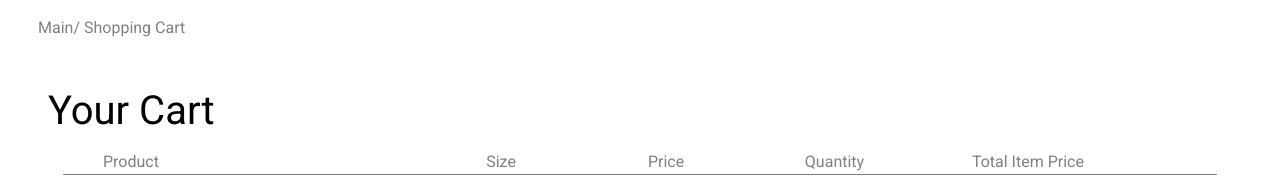
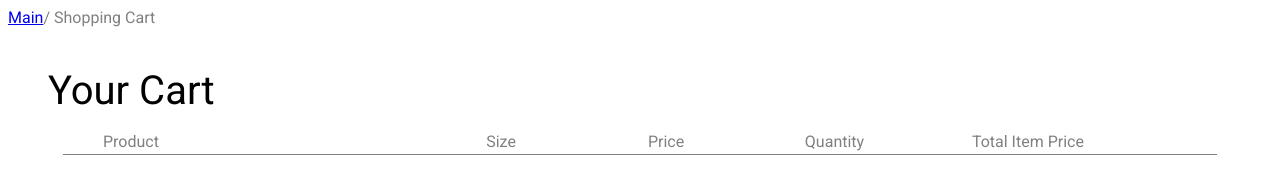
Before and after one commit to rajojon23/project-GROUP-e-commerce, a React (Create React App) app in the folder client/: page /cart in a window 1280 px wide. Shown: the top 177 px of the page. Built offline with nearby package versions, Linux system fonts and the light colour scheme; grey boxes are pictures that could not be loaded.

Commit message:
adding functioning cart<=>home navigation

```diff
--- a/client/src/components/Cart/Cart.js
+++ b/client/src/components/Cart/Cart.js
@@ -1,5 +1,7 @@
 import React from 'react';
 import styled from 'styled-components';
+import { NavLink } from "react-router-dom";
+
 // import CartItem from './CartItem';
 // import { getStoreItemArray } from "../../reducers";
 
@@ -7,7 +9,6 @@ import styled from 'styled-components';
 
 const Cart = () => {
 
-    console.log("cart display");
     // const storeItems  = useSelector(getStoreItemArray);
 
 
@@ -21,7 +22,8 @@ const Cart = () => {
 
   return (
     <Wrapper>
-        <div className="subtitle">Main/ Shopping Cart</div>
+
+        <div className="homeLink"><NavLink to="/">Main</NavLink>/ Shopping Cart</div>
 
         <div className="cartTitle">Your Cart</div>
 
@@ -33,7 +35,7 @@ const Cart = () => {
                 <div className="itemRow">
                         <div>
                             <div className="itemHead" style={{paddingLeft: 40}}>Product</div>
-                            <div class="itemContainer">
+                            <div className="itemContainer">
                                 <img className="itemImg" src="https://d2fn6rbs5rhk8j.cloudfront.net/wp-content/uploads/2018/12/fashion-unisex-watch-rose-gold-black-dial-timepiece-direct-watch-manufacturer-by-3watches.com-3w-ct01-13.jpg" />
                                 <div className="itemDetails">
                                     <span>Garmin Vivofita,, Fitness Band</span>
@@ -78,7 +80,7 @@ const Cart = () => {
                     <div className="itemRow" >
                         <div>
                             <div className="itemHead itemAdded" style={{paddingLeft: 40}}>Product</div>
-                            <div class="itemContainer">
+                            <div className="itemContainer">
                                 <img className="itemImg" src="https://d2fn6rbs5rhk8j.cloudfront.net/wp-content/uploads/2018/12/fashion-unisex-watch-rose-gold-black-dial-timepiece-direct-watch-manufacturer-by-3watches.com-3w-ct01-13.jpg" />
                                 <div className="itemDetails">
                                     <span>Garmin Vivofita,, Fitness Band</span>
@@ -140,7 +142,9 @@ const Wrapper = styled.div`
     flex-direction: column;
     font-family: 'Roboto', sans-serif;
 
-
+    .homeLink{
+        color: gray;
+    }
     .subtitle{
         margin: 10px 0 10px 0px;
         padding-left: 30px;
```
